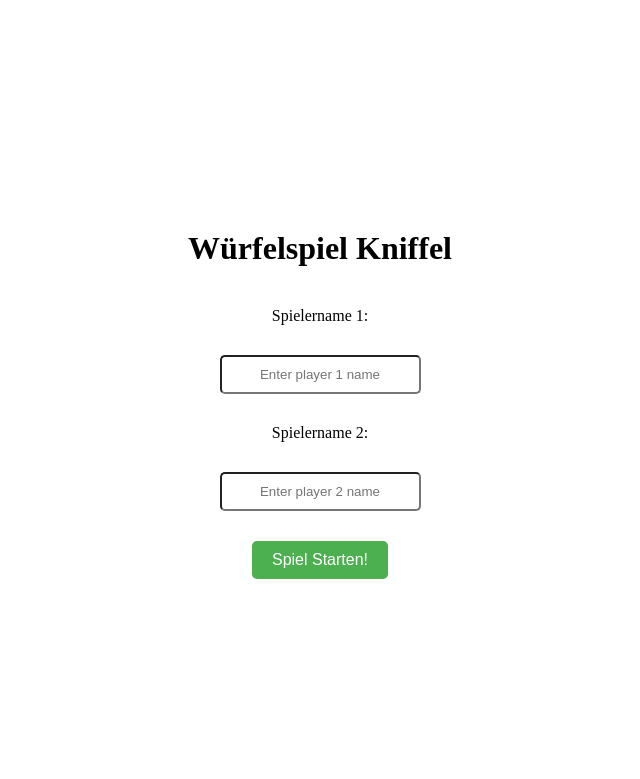
After one commit to HackerHenri/Kniffel, a PHP site: page /index.html in a window 1280 px wide. The commit adds this page. Shown: the top 779 px of the page, without its empty margins (320-960 px from the left). Run offline with PHP 8.4, Linux system fonts and the light colour scheme.

Commit message:
startpage added

```diff
--- /dev/null
+++ b/index.html
@@ -0,0 +1,56 @@
+<script type="importmap">
+    {
+      "imports": {
+        "vue": "https://unpkg.com/vue@3/dist/vue.esm-browser.js"
+      }
+    }
+</script>
+<head>
+    <meta name="viewport" content="width=device-width, initial-scale=1">
+    <meta charset="UTF-8">
+
+    <title>Henris Würfelspiel</title>
+
+    <link id="style1" rel="stylesheet" href="style.css">
+</head>
+<body>
+    <div id="app" class="container">
+        <h1 id="h1" class="item">Würfelspiel Kniffel</h1>
+        <p class="item">Spielername 1:</p>
+        <input v-model="player_name_1" class="item" placeholder="Enter player 1 name">
+        <p class="item">Spielername 2:</p>
+        <input v-model="player_name_2" class="item" placeholder="Enter player 2 name">
+        <div class="container">
+            <button @click="startGame" class="button" >Spiel Starten!</button>
+        </div>
+      </div>
+
+</body>
+
+  <script type="module">
+    import { createApp } from 'vue'
+
+    createApp({
+      data() {
+        return {
+          player_name_1: '',
+            player_name_2: '',
+
+        }
+      },
+      methods: {
+        async startGame() {
+            console.log(this.player_name_1)
+            const xmlhttp = new XMLHttpRequest();
+            xmlhttp.open("GET", "initiate_game.php?spieler1="+this.player_name_1+"&spieler2="+this.player_name_2, true);
+            xmlhttp.send();
+            xmlhttp.onreadystatechange = function() {
+            if (this.readyState == 4 && this.status == 200) {
+                console.log(this.responseText);
+            }
+            }
+            window.location.href = "game.php";
+        }
+      }
+    }).mount('#app')
+  </script>
```
Also changed, not shown: initiate_game.php (+4 -20 lines), index_alt.php (renamed from index.php).
